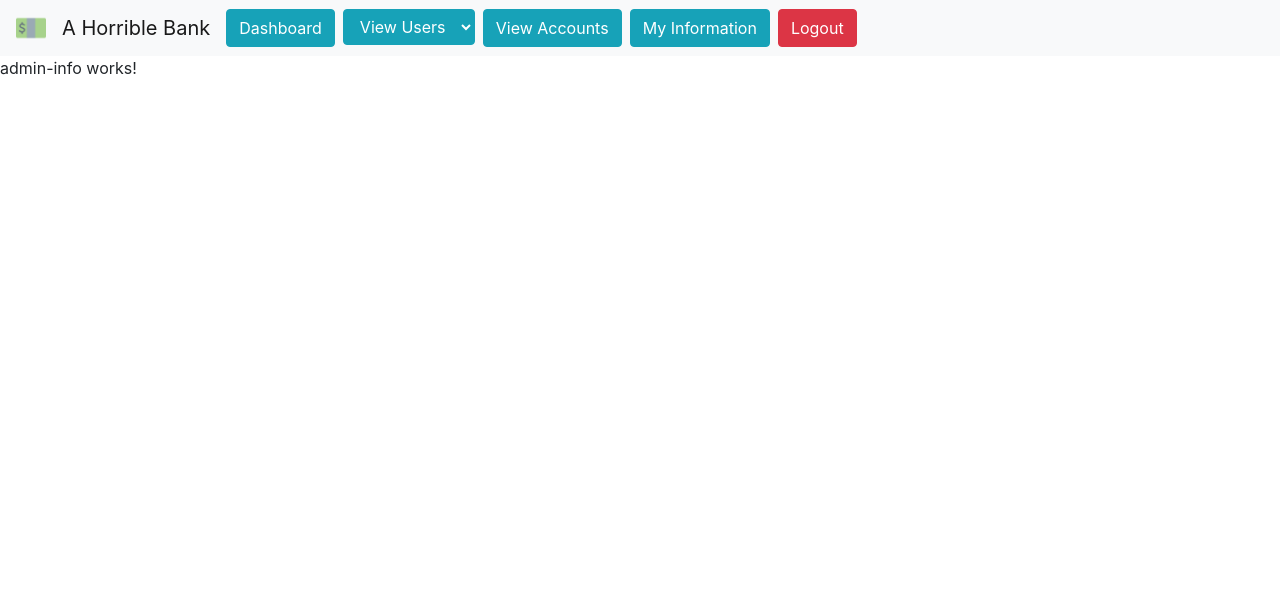
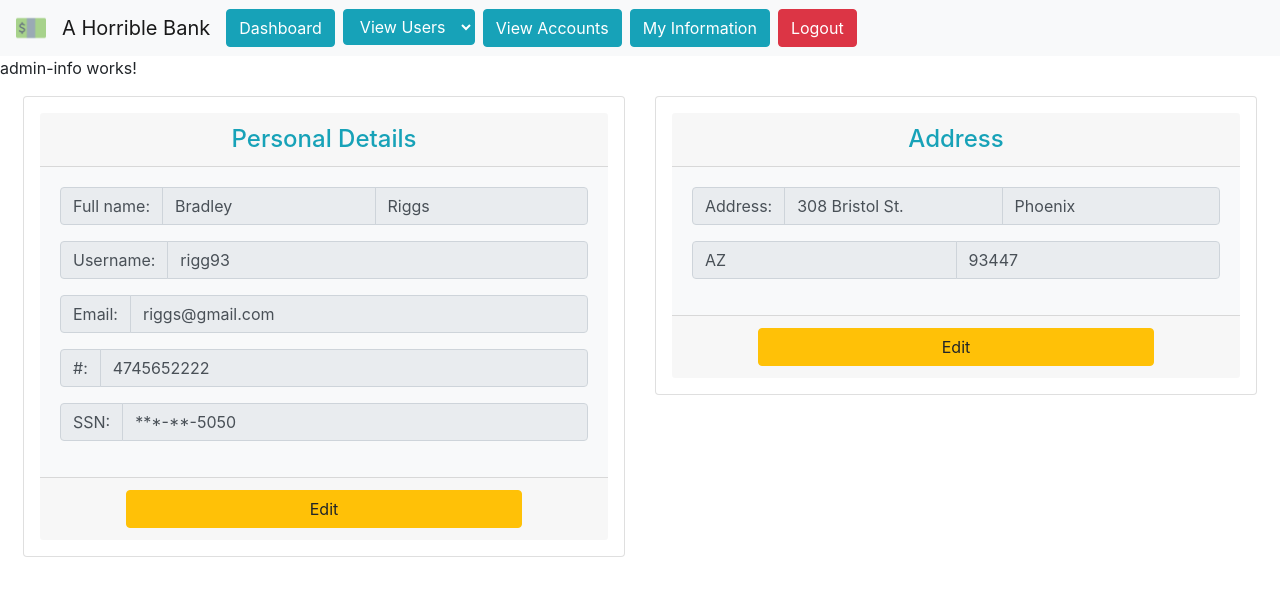
Before and after one commit to bescoto98/bankv2, an Angular app: page /a/info in a window 1280 px wide. Shown: the top 596 px of the page. Built offline with nearby package versions, Linux system fonts and the light colour scheme.

Commit message:
added personal info view component

```diff
--- a/src/app/admin/admin-info/admin-info.component.html
+++ b/src/app/admin/admin-info/admin-info.component.html
@@ -1 +1,2 @@
 <p>admin-info works!</p>
+<app-info-view></app-info-view>
--- a/src/app/shared/info-view/info-view.component.html
+++ b/src/app/shared/info-view/info-view.component.html
@@ -1 +1,95 @@
-<p>info-ciew works!</p>
+<div class="row m-2">
+  <!-- personal info -->
+  <div class="col-6">
+    <div class="card p-3">
+      <h4 class="card-header text-info text-center">Personal Details</h4>
+      <div class="card-body bg-light">
+
+        <!-- name -->
+        <div class="input-group mb-3">
+          <div class="input-group-prepend">
+            <span class="input-group-text" id="">Full name:</span>
+          </div>
+          <input type="text" class="form-control" [(ngModel)]="testInfo.owner.firstname" #name="ngModel" [disabled]="personalReadOnly">
+          <input type="text" class="form-control" [(ngModel)]="testInfo.owner.lastname" #name="ngModel" [disabled]="personalReadOnly">
+        </div>
+
+        <!-- username -->
+        <div class="input-group mb-3">
+          <div class="input-group-prepend">
+            <span class="input-group-text">Username: </span>
+          </div>
+          <input type="text" class="form-control" [(ngModel)]="testInfo.owner.username" #name="ngModel" [disabled]="personalReadOnly">
+        </div>
+
+        <!-- email -->
+        <div class="input-group mb-3">
+          <div class="input-group-prepend">
+            <span class="input-group-text">Email: </span>
+          </div>
+          <input type="text" class="form-control" [(ngModel)]="testInfo.email" #name="ngModel" [disabled]="personalReadOnly">
+        </div>
+
+        <!-- phone -->
+        <div class="input-group mb-3">
+          <div class="input-group-prepend">
+            <span class="input-group-text">#: </span>
+          </div>
+          <input type="text" class="form-control" [(ngModel)]="testInfo.phone" #name="ngModel" [disabled]="personalReadOnly">
+        </div>
+
+        <!-- ssn -->
+        <div class="input-group mb-3">
+          <div class="input-group-prepend">
+            <span class="input-group-text">SSN: </span>
+          </div>
+          <input type="text" class="form-control" [(ngModel)]="testInfo.ssn" #name="ngModel" [disabled]="personalReadOnly">
+        </div>
+
+      </div>
+
+      <!-- edit button -->
+      <div class="card-footer text-center" *ngIf="personalReadOnly">
+        <button type="button" name="button" class="btn btn-warning w-75" (click)="editPersonal()" >Edit</button>
+      </div>
+
+      <!-- save button -->
+      <div class="card-footer text-center" *ngIf="!personalReadOnly">
+        <button type="button" name="button" class="btn btn-success w-75" (click)="savePersonal()" >Save changes</button>
+      </div>
+
+    </div>
+  </div>
+
+  <!-- address -->
+  <div class="col-6">
+    <div class="card p-3">
+      <h4 class="card-header text-info text-center">Address</h4>
+      <div class="card-body bg-light">
+
+        <div class="input-group mb-3">
+          <div class="input-group-prepend">
+            <span class="input-group-text" id="">Address:</span>
+          </div>
+          <input type="text" class="form-control" [(ngModel)]="testInfo.address" #name="ngModel" [disabled]="addressReadOnly">
+          <input type="text" class="form-control" [(ngModel)]="testInfo.city" #name="ngModel" [disabled]="addressReadOnly">
+        </div>
+
+        <div class="input-group mb-3">
+          <input type="text" class="form-control" [(ngModel)]="testInfo.state" #name="ngModel" [disabled]="addressReadOnly">
+          <input type="text" class="form-control" [(ngModel)]="testInfo.zip" #name="ngModel" [disabled]="addressReadOnly">
+        </div>
+
+      </div>
+
+      <div class="card-footer text-center" *ngIf="addressReadOnly">
+        <button type="button" name="button" class="btn btn-warning w-75" (click)="editAddress()" >Edit</button>
+      </div>
+
+      <!-- save button -->
+      <div class="card-footer text-center" *ngIf="!addressReadOnly">
+        <button type="button" name="button" class="btn btn-success w-75" (click)="saveAddress()" >Save changes</button>
+      </div>
+    </div>
+  </div>
+</div>
--- a/src/app/shared/info-view/info-view.component.ts
+++ b/src/app/shared/info-view/info-view.component.ts
@@ -7,9 +7,47 @@ import { Component, OnInit } from '@angular/core';
 })
 export class InfoViewComponent implements OnInit {
 
+  personalReadOnly: boolean = true;
+  addressReadOnly: boolean = true;
+  testInfo =
+  {
+    "infoid": 6,
+    "ssn": "***-**-5050",
+    "address": "308 Bristol St.",
+    "city": "Phoenix",
+    "state": "AZ",
+    "zip": "93447",
+    "phone": "4745652222",
+    "email": "riggs@gmail.com",
+    "owner": {
+        "userid": 105,
+        "firstname": "Bradley",
+        "lastname": "Riggs",
+        "username": "rigg93",
+        "password": "password",
+        "role": "EMPLOYEE"
+    }
+  };
+
   constructor() { }
 
   ngOnInit(): void {
   }
 
+  editPersonal() {
+    this.personalReadOnly = false;
+  }
+
+  savePersonal() {
+    this.personalReadOnly = true;
+  }
+
+  editAddress() {
+    this.addressReadOnly = false;
+  }
+
+  saveAddress() {
+    this.addressReadOnly = true;
+  }
+
 }
```
